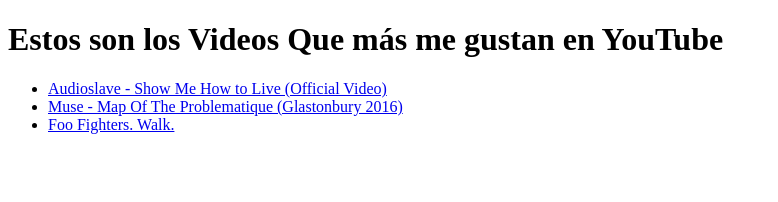
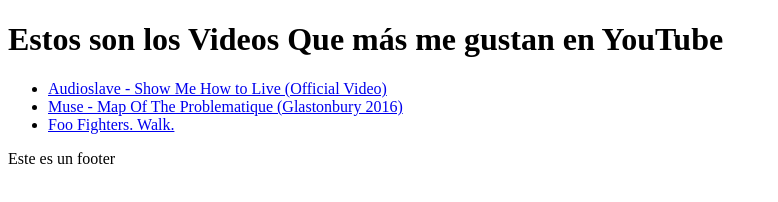
Before and after one commit to Damerbo/OpenBootCamp-Ejercicios, a plain HTML site: page Curso de HTML y CSS/Ejercicio 1/index.html in a window 1280 px wide. Shown: the whole page, without its empty margins (0-778 px from the left). Drawn offline with Linux system fonts and the light colour scheme.

Commit message:
Añade el footer

```diff
--- a/Curso de HTML y CSS/Ejercicio 1/index.html
+++ b/Curso de HTML y CSS/Ejercicio 1/index.html
@@ -23,5 +23,6 @@
       </li>
       <li><a href="https://www.youtube.com/watch?v=4PkcfQtibmU">Foo Fighters. Walk.</a></li>
     </ul>
+    <footer>Este es un footer</footer>
   </body>
 </html>
```
